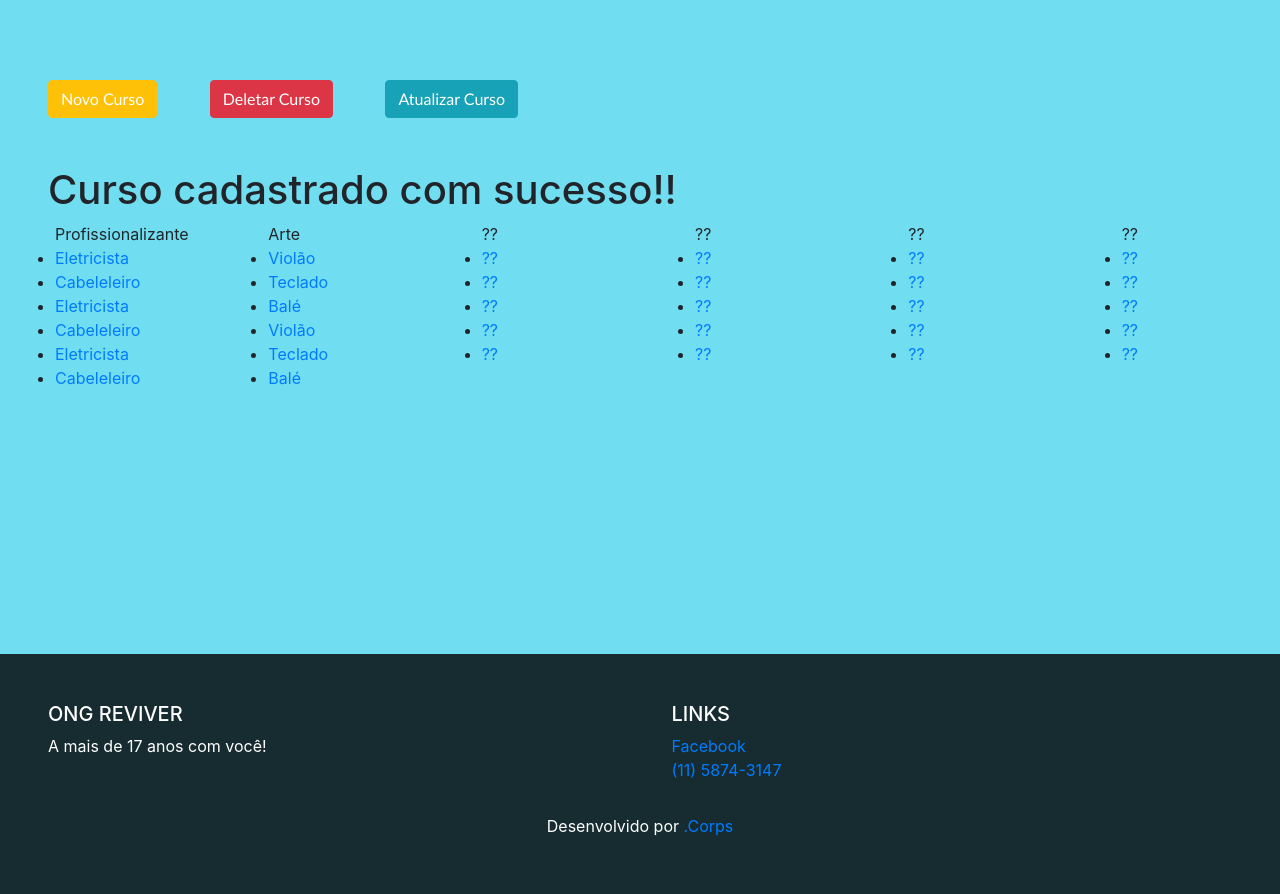
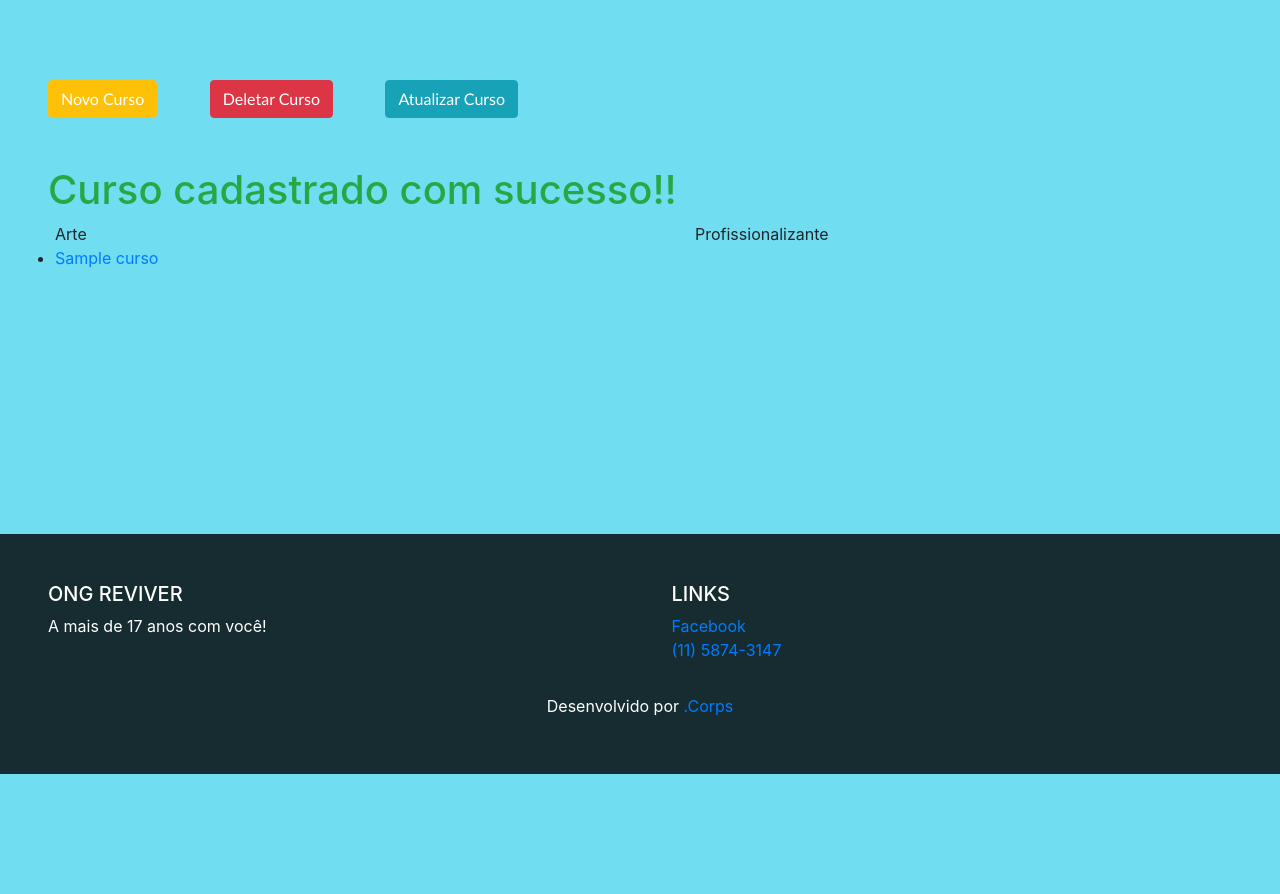
Before and after one commit to RaphaelBRodrigues/ngo-project, a PHP site: page /Views/Cursos.php?status=1 in a window 1280 px wide. Shown: the part 112-1006 px from the top of the page. After the commit the page ends 886 px from the top, so only its background shows below. Run offline with PHP 8.4, Linux system fonts and the light colour scheme; the visitor is signed in with stand-in values (Sample User, id 1); data comes from the database, SQL or seed files in the repository; both versions use the stored data as it was after the commit; tables that the repository leaves empty hold one stand-in row (values such as "Sample post").

Commit message:
Cadastro e visualizações de cursos

```diff
--- a/Controller/Config.php
+++ b/Controller/Config.php
@@ -22,16 +22,15 @@ $mysqli = mysqli_connect($databaseHost,
 $databaseUsername,$databasePassword,$databaseName);
 
 
-//EPIZY
 /*
 $databaseHost = 'sql107.epizy.com';
 $databaseName = 'epiz_24293573_FreeOng';
 $databaseUsername = 'epiz_24293573';
-$databasePassword = 'fiLyCPxN0Is95P';
+$databasePassword = 'ongfree';
 $mysqli = mysqli_connect($databaseHost,
 $databaseUsername,$databasePassword,$databaseName);
+*/
 
-*/
 
 
 ?>
--- /dev/null
+++ b/Controller/ConsultaCursoPHP.php
@@ -0,0 +1,35 @@
+
+<?php
+include("Config.php");
+
+
+
+
+$FirstQuery = mysqli_query($mysqli,"SELECT AT_Tipo,AT_TipoCursoID FROM TipoCurso");
+
+echo "<div  class='row mx-auto'>";
+while($tipo = mysqli_fetch_array($FirstQuery)){
+  //Open a list
+  $tip = $tipo['AT_TipoCursoID'];
+  echo "
+  <div class='col'>
+
+      <ul class='cursos'>".$tipo['AT_Tipo']."
+      ";
+
+ $SecondQuery = mysqli_query($mysqli,"SELECT AT_Name,AT_Tipo FROM Curso WHERE AT_Tipo = $tip");
+ while($item = mysqli_fetch_array($SecondQuery)) {
+//Create a item list
+echo "
+    <li><a href='InfCursos.php?cursoid=10'>".$item['AT_Name']."</a></li>
+    ";
+  }
+  //Close a list
+  echo "
+    </ul>
+    </div>
+      ";
+
+}
+echo "</div>"
+ ?>
--- a/Views/Cursos.php
+++ b/Views/Cursos.php
@@ -2,6 +2,8 @@
 
 session_start();
 include('Components/Header.php');
+include("../Controller/Config.php");
+
 if ($_SESSION['nivel'] == 1 || $_SESSION['nivel'] == 2) {
 echo"  <a class='btn btn-warning ml-5 mb-5' style='color:white;font-family:calibri;'
  type='button' href='AddCurso.php'>Novo Curso</a>";
@@ -13,94 +15,16 @@ echo"  <a class='btn btn-warning ml-5 mb-5' style='color:white;font-family:calib
    type='button' href='DelCurso.php'>Atualizar Curso</a>";
 }
 if ($_GET['status'] == 1) {
-    echo "<h1 class='pl-5'>Curso cadastrado com sucesso!!</h1>";
+    echo "<h1 class='pl-5 text-success'>Curso cadastrado com sucesso!!</h1>";
+}
+if ($_GET['status'] == 2) {
+    echo "<h1 class='pl-5 text-danger'>Falha ao cadastrar produto</h1>";
 }
 
 
 ?>
-<?php  ?>
-<div  class='row mx-auto'>
-
-<div class="col">
-
-
-<ul class='cursos'>
-  Profissionalizante
-  <li><a href="InfCursos.php?.php?id="> Eletricista </a></li>
-  <li><a href="InfCursos.php?.php?cursoid=2"> Cabeleleiro </a></li>
-  <li><a href="InfCursos.php?cursoid=3"> Eletricista </a></li>
-  <li><a href="InfCursos.php?cursoid=4"> Cabeleleiro </a></li>
-  <li><a href="InfCursos.php?cursoid=5"> Eletricista </a></li>
-  <li><a href="InfCursos.php?cursoid=6"> Cabeleleiro </a></li>
-
-</ul>
-
-</div>
-
-<div class="col">
-
-<ul class='cursos'>
-  Arte
-  <li><a href="InfCursos.php?cursoid=7"> Violão </a></li>
-  <li><a href="InfCursos.php?cursoid=8"> Teclado </a></li>
-  <li><a href="InfCursos.php?cursoid=9"> Balé </a></li>
-  <li><a href="InfCursos.php?cursoid=7"> Violão </a></li>
-  <li><a href="InfCursos.php?cursoid=8"> Teclado </a></li>
-  <li><a href="InfCursos.php?cursoid=9"> Balé </a></li>
-
-</ul>
-
-</div>
-<div class="col">
-
-<ul class='cursos'>
-  ??
-  <li><a href="InfCursos.php?cursoid=10"> ?? </a></li>
-  <li><a href="InfCursos.php?cursoid=10"> ?? </a></li>
-  <li><a href="InfCursos.php?cursoid=10"> ?? </a></li>
-  <li><a href="InfCursos.php?cursoid=10"> ?? </a></li>
-  <li><a href="InfCursos.php?cursoid=10"> ?? </a></li>
-</ul>
-</div>
-
-
-<div class="col">
-
-<ul class='cursos'>
-  ??
-  <li><a href="InfCursos.php?cursoid=10"> ?? </a></li>
-  <li><a href="InfCursos.php?cursoid=10"> ?? </a></li>
-  <li><a href="InfCursos.php?cursoid=10"> ?? </a></li>
-  <li><a href="InfCursos.php?cursoid=10"> ?? </a></li>
-  <li><a href="InfCursos.php?cursoid=10"> ?? </a></li></ul>
-</div>
-
-<div class="col">
-
-<ul class='cursos'>
-  ??
-  <li><a href="InfCursos.php?cursoid=10"> ?? </a></li>
-  <li><a href="InfCursos.php?cursoid=10"> ?? </a></li>
-  <li><a href="InfCursos.php?cursoid=10"> ?? </a></li>
-  <li><a href="InfCursos.php?cursoid=10"> ?? </a></li>
-  <li><a href="InfCursos.php?cursoid=10"> ?? </a></li></ul>
-</div>
-
-<div class="col">
-
-<ul class='cursos'>
-  ??
-  <li><a href="InfCursos.php?cursoid=10"> ?? </a></li>
-  <li><a href="InfCursos.php?cursoid=10"> ?? </a></li>
-  <li><a href="InfCursos.php?cursoid=10"> ?? </a></li>
-  <li><a href="InfCursos.php?cursoid=10"> ?? </a></li>
-  <li><a href="InfCursos.php?cursoid=10"> ?? </a></li></ul>
-
-</div>
-</div>
-</div>
-</div>
-
+<?php
+include_once("../Controller/ConsultaCursoPHP.php"); ?>
 
 
 <br><br><br>
```
Also changed, not shown: Banco/Geral.sql (+4 -3 lines), Models/CursoAddPHP.php (+5 -6 lines).
